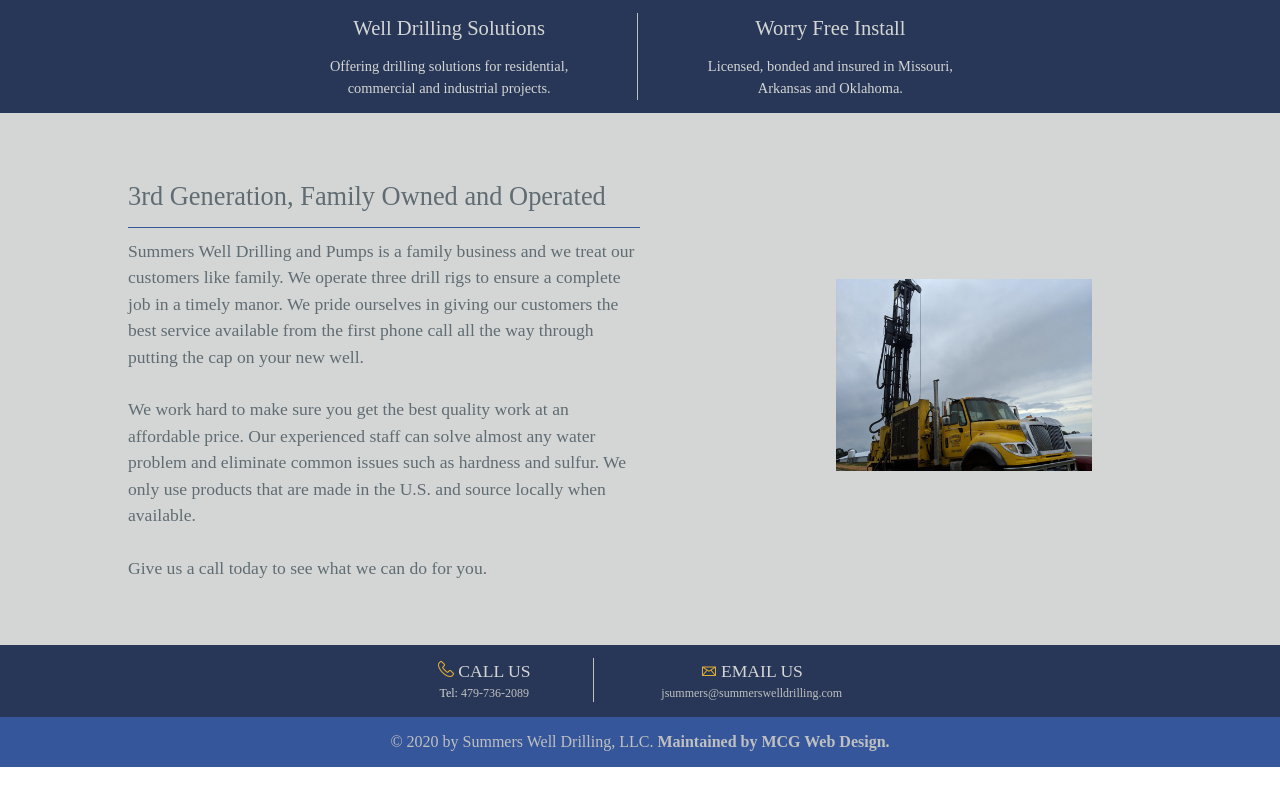
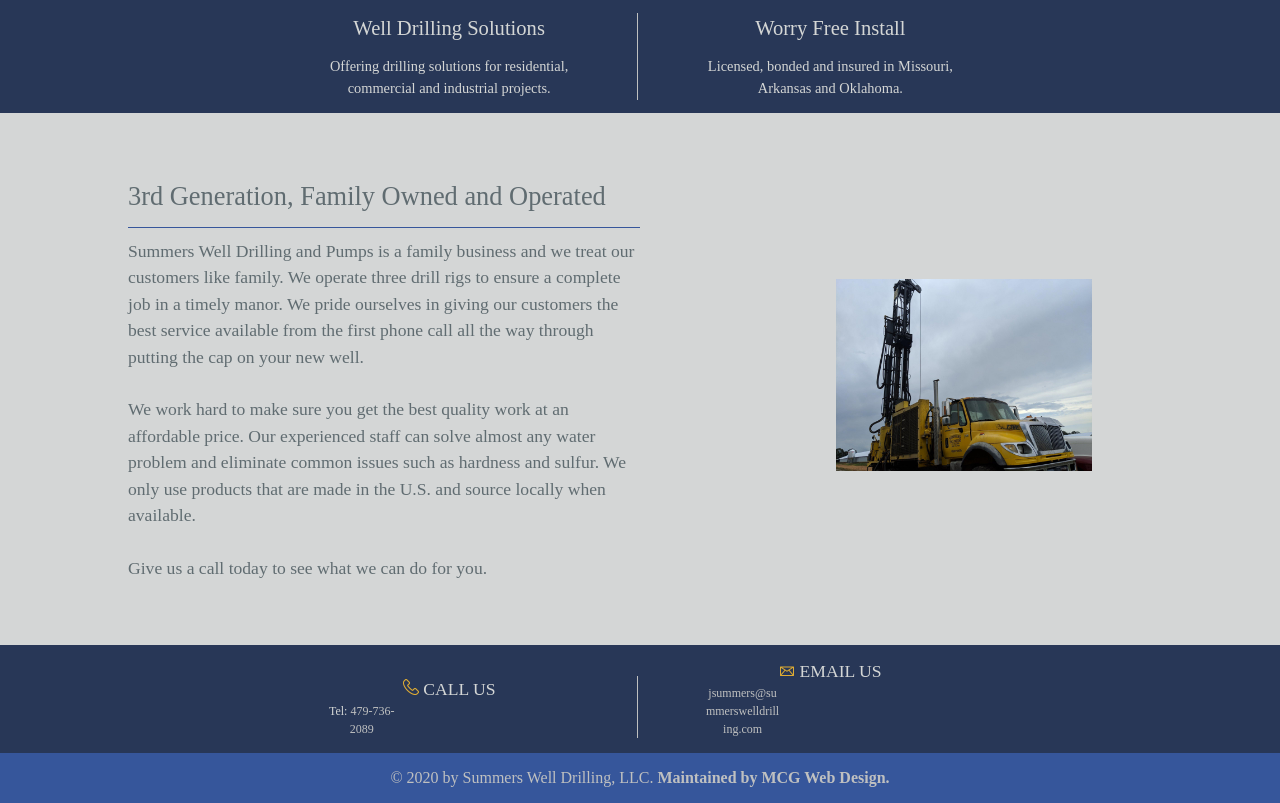
Before and after one commit to jamess999888/SummersDrilling, a Jekyll site: the page built from index.md, in a window 1280 px wide. Shown: the part 622-1425 px from the top of the page. Built offline with Jekyll 4.4.1, drawn with Linux system fonts in a browser that asks for light colours; our own code applies the rules of GitHub Pages for plain Markdown files; before the commit the page ends 1389 px from its top, so only the background shows below that.

Commit message:
lining up contact info

```diff
--- a/css/style.css
+++ b/css/style.css
@@ -1054,11 +1054,6 @@ ul.topnav li.right {
     padding-right: 10%;
 }
 
-.contact-info-footer span {
-    display: inline-block;
-    padding: 0 5% 0 5%;
-}
-
 .contact-info-footer span span {
     display: block;
     font-size: 0.75rem;
@@ -1081,7 +1076,8 @@ ul.topnav li.right {
     transition: max-height .2s ease-out;
 }
 
-.mid-page-lists span {
+.mid-page-lists span,
+.contact-info-footer span {
     display: inline-block;
     width: 30%;
     align-content: center;
```
